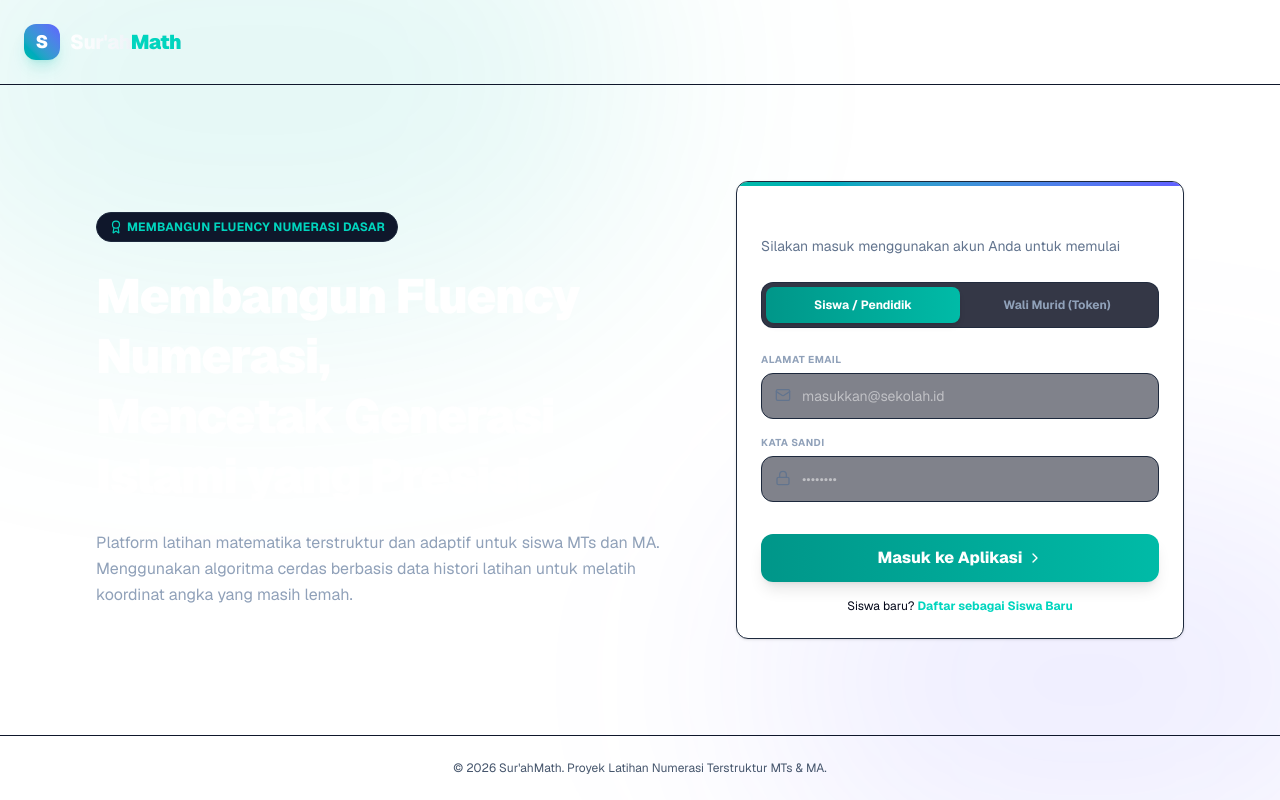
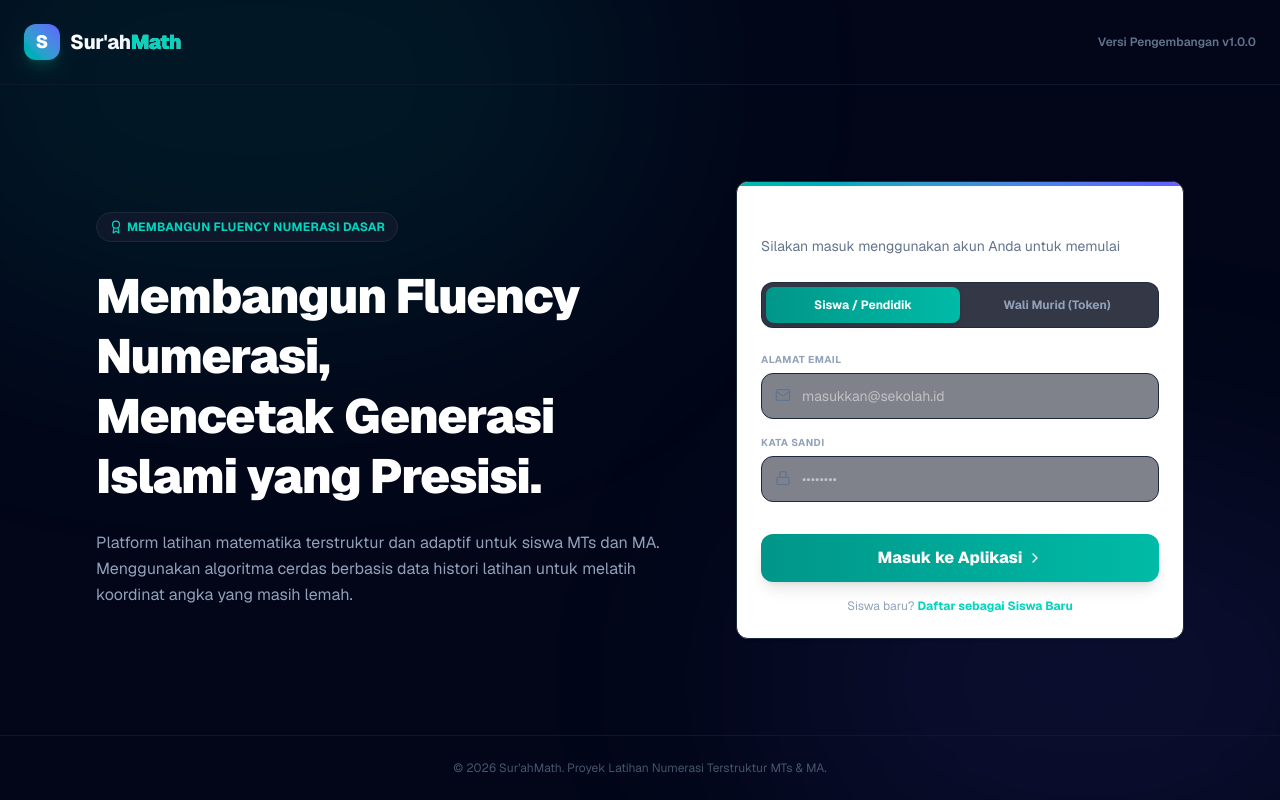
Before and after one commit to seribudigital/sur-ahmath, a Next.js app: page / in a window 1280 px wide. Built offline with nearby package versions, Linux system fonts and the light colour scheme.

Commit message:
style: perbaikan kelas warna Tailwind pada halaman login

```diff
--- a/src/app/page.tsx
+++ b/src/app/page.tsx
@@ -112,7 +112,7 @@ export default function Home() {
   };
 
   return (
-    <div className="relative z-0 min-h-screen bg-slate-955 text-white font-sans flex flex-col justify-between overflow-x-hidden">
+    <div className="relative z-0 min-h-screen bg-slate-950 text-white font-sans flex flex-col justify-between overflow-x-hidden">
       {/* Decorative gradient glowing circles */}
       <div className="absolute top-[-20%] left-[-10%] w-[60%] h-[60%] bg-teal-500/10 rounded-full blur-[120px] -z-10" />
       <div className="absolute bottom-[-10%] right-[-10%] w-[50%] h-[50%] bg-indigo-500/10 rounded-full blur-[120px] -z-10" />
@@ -127,7 +127,7 @@ export default function Home() {
             Sur'ah<span className="text-teal-400 font-black">Math</span>
           </span>
         </div>
-        <div className="text-xs font-semibold text-slate-550">
+        <div className="text-xs font-semibold text-slate-500">
           Versi Pengembangan v1.0.0
         </div>
       </header>
@@ -268,7 +268,7 @@ export default function Home() {
                 </button>
 
                 {/* Registration Link */}
-                <div className="text-center text-xs text-slate-405 mt-4 w-full">
+                <div className="text-center text-xs text-slate-400 mt-4 w-full">
                   Siswa baru?{' '}
                   <button
                     type="button"
@@ -308,7 +308,7 @@ export default function Home() {
                   <div className="p-4 rounded-xl bg-emerald-500/10 border border-emerald-500/20 text-xs font-medium space-y-2">
                     <div className="font-bold text-sm text-emerald-400">Pendaftaran Berhasil! 🎉</div>
                     <p className="text-slate-300">Akun latihan matematika Anda berhasil dibuat. Silakan gunakan detail berikut untuk masuk:</p>
-                    <div className="bg-slate-950 p-3 rounded-lg border border-slate-850 space-y-1.5 font-mono text-[11px] text-white select-all">
+                    <div className="bg-slate-950 p-3 rounded-lg border border-slate-800 space-y-1.5 font-mono text-[11px] text-white select-all">
                       <div>Email: <span className="text-teal-400 font-bold">{regSuccess.email}</span></div>
                       <div>Sandi: <span className="text-teal-400 font-bold">{regSuccess.password}</span></div>
                       <div>Kelas: <span className="text-slate-300 font-bold">{regSuccess.kelas}</span></div>
@@ -332,7 +332,7 @@ export default function Home() {
               ) : (
                 <form onSubmit={handleRegister} className="mt-5 space-y-4">
                   {regError && (
-                    <div className="p-3.5 rounded-xl bg-rose-500/10 border border-rose-500/20 text-rose-450 text-xs font-semibold flex items-start space-x-2">
+                    <div className="p-3.5 rounded-xl bg-rose-500/10 border border-rose-500/20 text-rose-400 text-xs font-semibold flex items-start space-x-2">
                       <AlertCircle className="w-4 h-4 mr-1 flex-shrink-0 mt-0.5 text-rose-400" />
                       <span>{regError}</span>
                     </div>
@@ -395,7 +395,7 @@ export default function Home() {
                         setIsRegisterOpen(false);
                         setRegError(null);
                       }}
-                      className="flex-1 py-2.5 border border-slate-850 hover:border-slate-700 text-slate-300 hover:text-white text-xs font-extrabold rounded-xl transition-all"
+                      className="flex-1 py-2.5 border border-slate-800 hover:border-slate-700 text-slate-300 hover:text-white text-xs font-extrabold rounded-xl transition-all"
                     >
                       Batal
                     </button>
```
